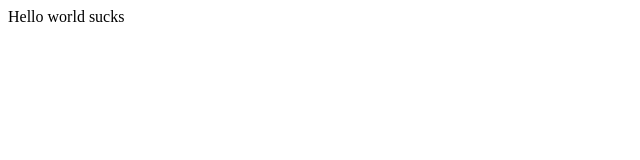
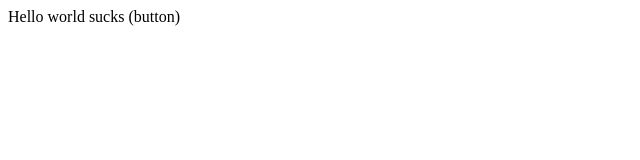
Before and after one commit to MuzammilBughio/localrepo, a plain HTML site: page index.html in a window 1280 px wide. Shown: the full height of the page, 0-640 px from the left. Drawn offline with Linux system fonts and the light colour scheme.

```diff
--- a/index.html
+++ b/index.html
@@ -1 +1 @@
-<p>Hello world sucks</p>
+<p>Hello world sucks (button)</div></p>
```
